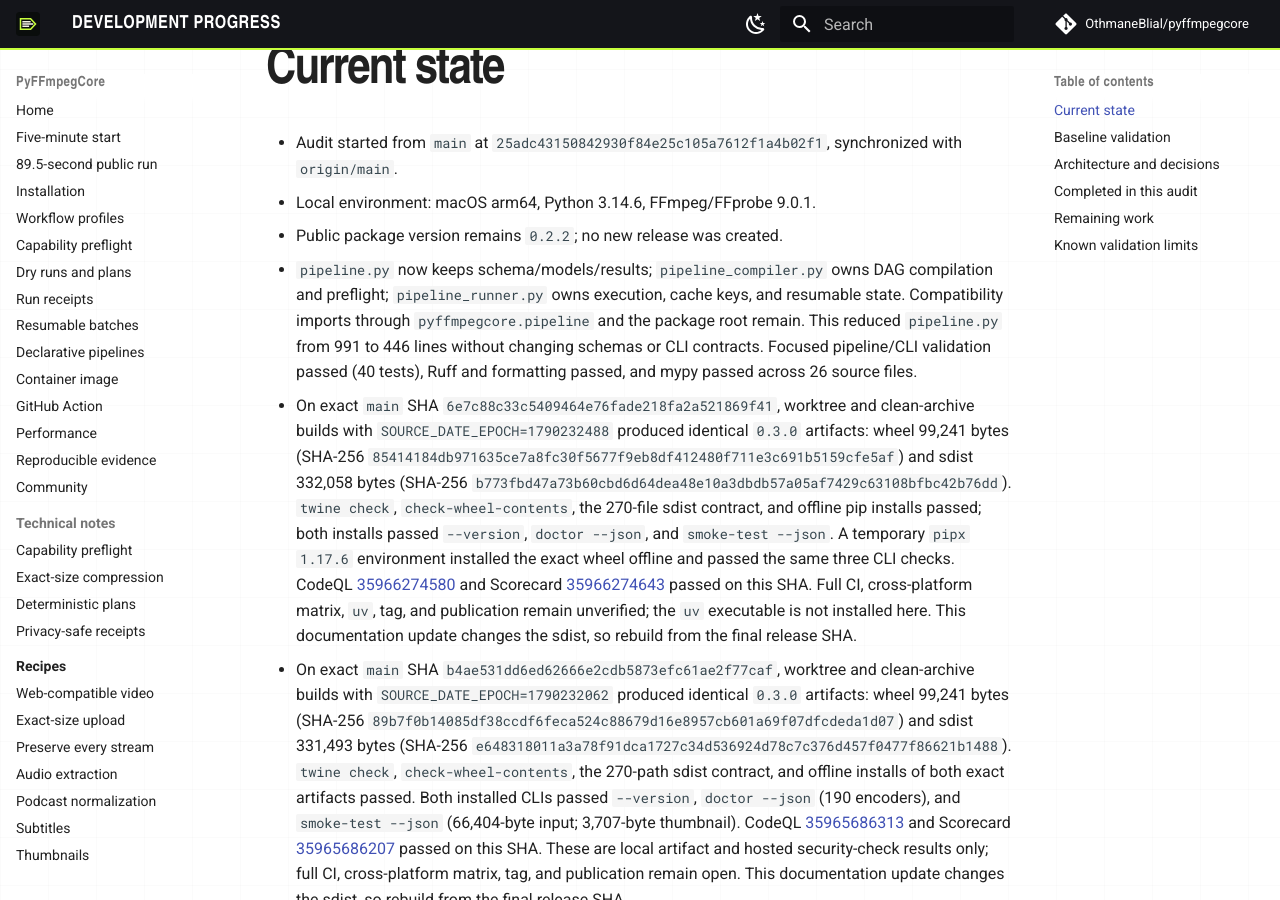
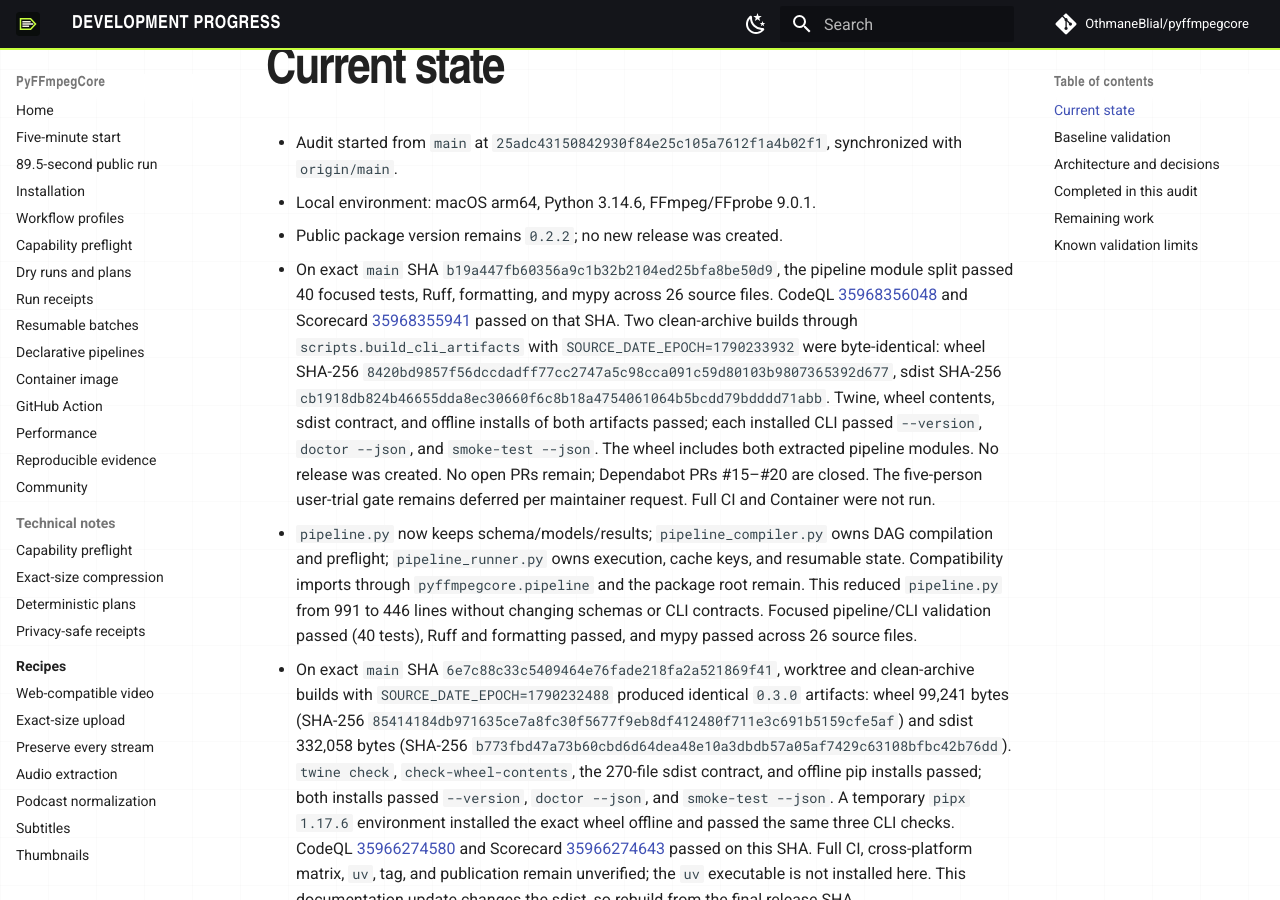
Before and after one commit to OthmaneBlial/pyffmpegcore, an MkDocs documentation site: the page built from docs/PROGRESS.md, in a window 1280 px wide and 900 px high, scrolled down 509 px. Built offline with MkDocs 1.6.1 and Material for MkDocs 9.7.7, drawn with Linux system fonts in a browser that asks for light colours; comment, search, counter and statistics services are not loaded.

Commit message:
docs: record verified main artifacts and PR status

```diff
--- a/docs/PROGRESS.md
+++ b/docs/PROGRESS.md
@@ -7,6 +7,7 @@ Updated: 2026-09-24
 - Audit started from `main` at `25adc43150842930f84e25c105a7612f1a4b02f1`, synchronized with `origin/main`.
 - Local environment: macOS arm64, Python 3.14.6, FFmpeg/FFprobe 9.0.1.
 - Public package version remains `0.2.2`; no new release was created.
+- On exact `main` SHA `b19a447fb60356a9c1b32b2104ed25bfa8be50d9`, the pipeline module split passed 40 focused tests, Ruff, formatting, and mypy across 26 source files. CodeQL [35968356048](https://github.com/OthmaneBlial/pyffmpegcore/actions/runs/35968356048) and Scorecard [35968355941](https://github.com/OthmaneBlial/pyffmpegcore/actions/runs/35968355941) passed on that SHA. Two clean-archive builds through `scripts.build_cli_artifacts` with `SOURCE_DATE_EPOCH=1790233932` were byte-identical: wheel SHA-256 `8420bd9857f56dccdadff77cc2747a5c98cca091c59d80103b9807365392d677`, sdist SHA-256 `cb1918db824b46655dda8ec30660f6c8b18a4754061064b5bcdd79bdddd71abb`. Twine, wheel contents, sdist contract, and offline installs of both artifacts passed; each installed CLI passed `--version`, `doctor --json`, and `smoke-test --json`. The wheel includes both extracted pipeline modules. No release was created. No open PRs remain; Dependabot PRs #15–#20 are closed. The five-person user-trial gate remains deferred per maintainer request. Full CI and Container were not run.
 - `pipeline.py` now keeps schema/models/results; `pipeline_compiler.py` owns DAG compilation and preflight; `pipeline_runner.py` owns execution, cache keys, and resumable state. Compatibility imports through `pyffmpegcore.pipeline` and the package root remain. This reduced `pipeline.py` from 991 to 446 lines without changing schemas or CLI contracts. Focused pipeline/CLI validation passed (40 tests), Ruff and formatting passed, and mypy passed across 26 source files.
 - On exact `main` SHA `6e7c88c33c5409464e76fade218fa2a521869f41`, worktree and clean-archive builds with `SOURCE_DATE_EPOCH=1790232488` produced identical `0.3.0` artifacts: wheel 99,241 bytes (SHA-256 `85414184db971635ce7a8fc30f5677f9eb8df412480f711e3c691b5159cfe5af`) and sdist 332,058 bytes (SHA-256 `b773fbd47a73b60cbd6d64dea48e10a3dbdb57a05af7429c63108bfbc42b76dd`). `twine check`, `check-wheel-contents`, the 270-file sdist contract, and offline pip installs passed; both installs passed `--version`, `doctor --json`, and `smoke-test --json`. A temporary `pipx 1.17.6` environment installed the exact wheel offline and passed the same three CLI checks. CodeQL [35966274580](https://github.com/OthmaneBlial/pyffmpegcore/actions/runs/35966274580) and Scorecard [35966274643](https://github.com/OthmaneBlial/pyffmpegcore/actions/runs/35966274643) passed on this SHA. Full CI, cross-platform matrix, `uv`, tag, and publication remain unverified; the `uv` executable is not installed here. This documentation update changes the sdist, so rebuild from the final release SHA.
 - On exact `main` SHA `b4ae531dd6ed62666e2cdb5873efc61ae2f77caf`, worktree and clean-archive builds with `SOURCE_DATE_EPOCH=1790232062` produced identical `0.3.0` artifacts: wheel 99,241 bytes (SHA-256 `89b7f0b14085df38ccdf6feca524c88679d16e8957cb601a69f07dfcdeda1d07`) and sdist 331,493 bytes (SHA-256 `e648318011a3a78f91dca1727c34d536924d78c7c376d457f0477f86621b1488`). `twine check`, `check-wheel-contents`, the 270-path sdist contract, and offline installs of both exact artifacts passed. Both installed CLIs passed `--version`, `doctor --json` (190 encoders), and `smoke-test --json` (66,404-byte input; 3,707-byte thumbnail). CodeQL [35965686313](https://github.com/OthmaneBlial/pyffmpegcore/actions/runs/35965686313) and Scorecard [35965686207](https://github.com/OthmaneBlial/pyffmpegcore/actions/runs/35965686207) passed on this SHA. These are local artifact and hosted security-check results only; full CI, cross-platform matrix, tag, and publication remain open. This documentation update changes the sdist, so rebuild from the final release SHA.
```
